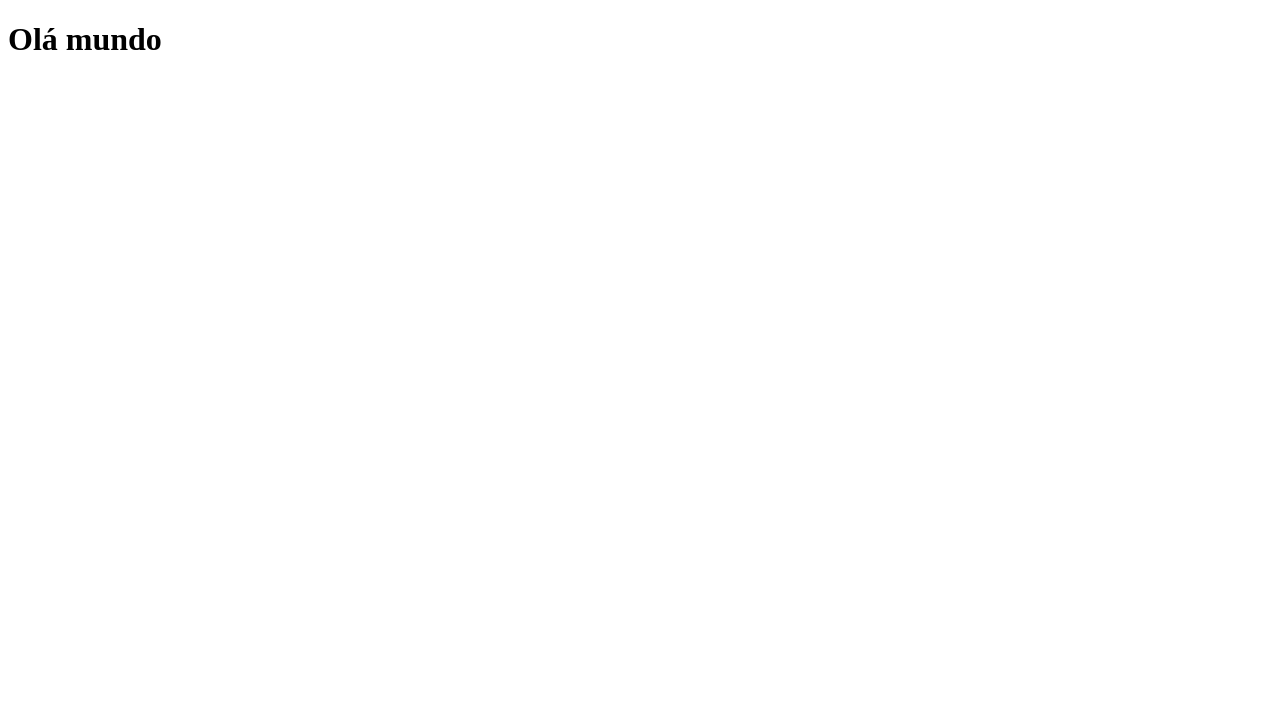
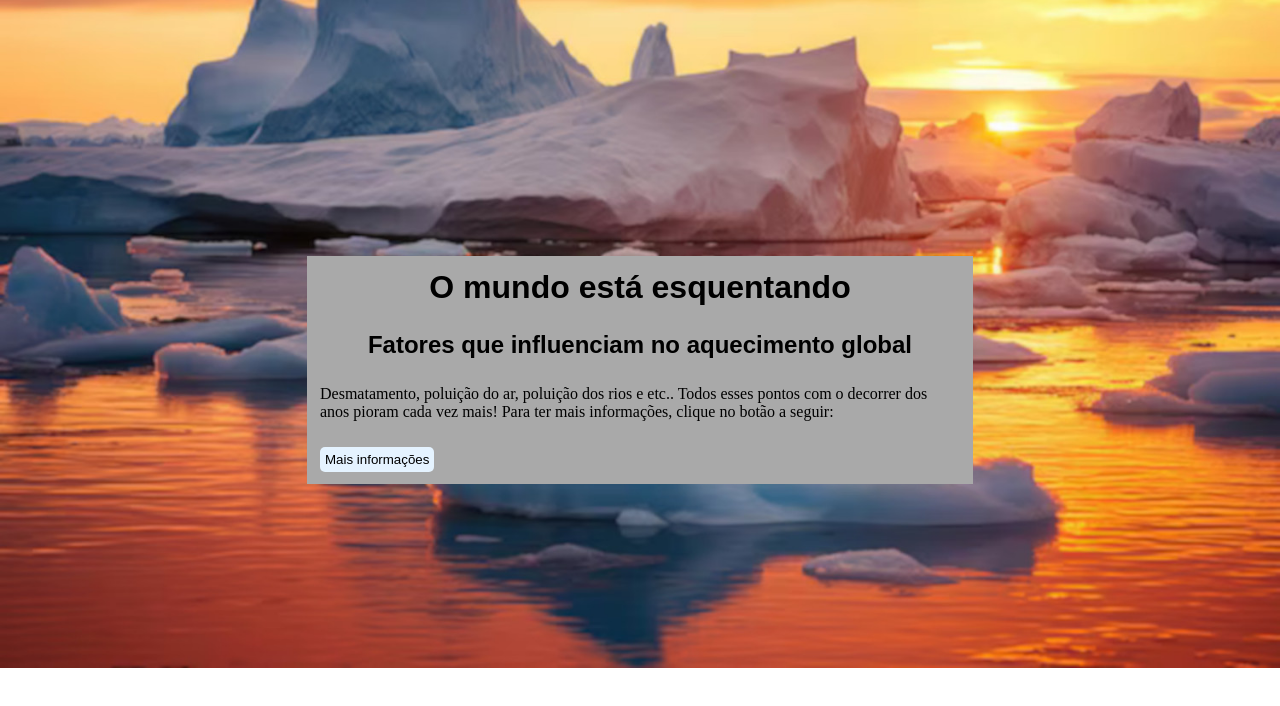
Before and after one commit to EduardoKayk/Trabalho-HTML, a plain HTML site: page index.html in a window 1280 px wide. Drawn offline with Linux system fonts and the light colour scheme.

Commit message:
Finalizando primeria fase

```diff
--- a/index.css
+++ b/index.css
@@ -0,0 +1,42 @@
+
+
+body {
+    margin: 0 auto;
+    background: url(aquecimento\ global.jpeg) no-repeat;
+    background-size: cover;
+    background-position: center;
+}
+
+h1, h2 {
+    width: 50%;
+    font-family: Arial, Helvetica, sans-serif;
+    background: darkgray;
+    margin: auto;
+    margin-top: 20%;
+    padding: 1%;
+    text-align: center;
+}
+h2{
+    margin: auto;
+}
+
+p{
+
+    color: black;
+    width: 50%;
+    background: darkgray;
+    margin: auto;
+    padding: 1%;
+}
+
+button {
+    background-color:rgb(229, 243, 255);
+    border: none;
+    border-radius: 5px;
+    padding: 5px;
+}
+button:hover {
+    background-color: rgb(187, 220, 249);
+    color: rgb(85, 90, 95);
+    cursor: pointer;
+}
--- a/index.html
+++ b/index.html
@@ -3,10 +3,22 @@
 <head>
     <meta charset="UTF-8">
     <meta name="viewport" content="width=device-width, initial-scale=1.0">
-    <link rel="shortcut icon" href="GlobIcon.ico" type="image/x-icon">
+    <link rel="shortcut icon" href="G]lobicon.ico" type="image/x-icon">
+    <link rel="stylesheet" href="index.css">
     <title>Global Warming</title>
 </head>
 <body>
-    <h1>Olá mundo</h1>
+    <h1>O mundo está esquentando</h1>
+    <h2>Fatores que influenciam no aquecimento global</h2>
+
+    <p>Desmatamento, poluição do ar, poluição dos rios e etc.. Todos esses pontos com o decorrer dos anos pioram cada vez mais!
+        Para ter mais informações, clique no botão a seguir:
+    </p>
+    <p>
+        <a href="https://g1.globo.com/meio-ambiente/noticia/2024/05/30/caos-climatico-graficos-mostram-que-efeitos-do-aquecimento-global-estao-mais-intensos-em-2024-entenda.ghtml">
+        <button>Mais informações</button>
+    </a>
+    </p>
+
 </body>
 </html>
```
Also changed, not shown: G]lobicon.ico (renamed from GlobIcon.ico), aquecimento global.jpeg (added), favicon.ico (deleted).
